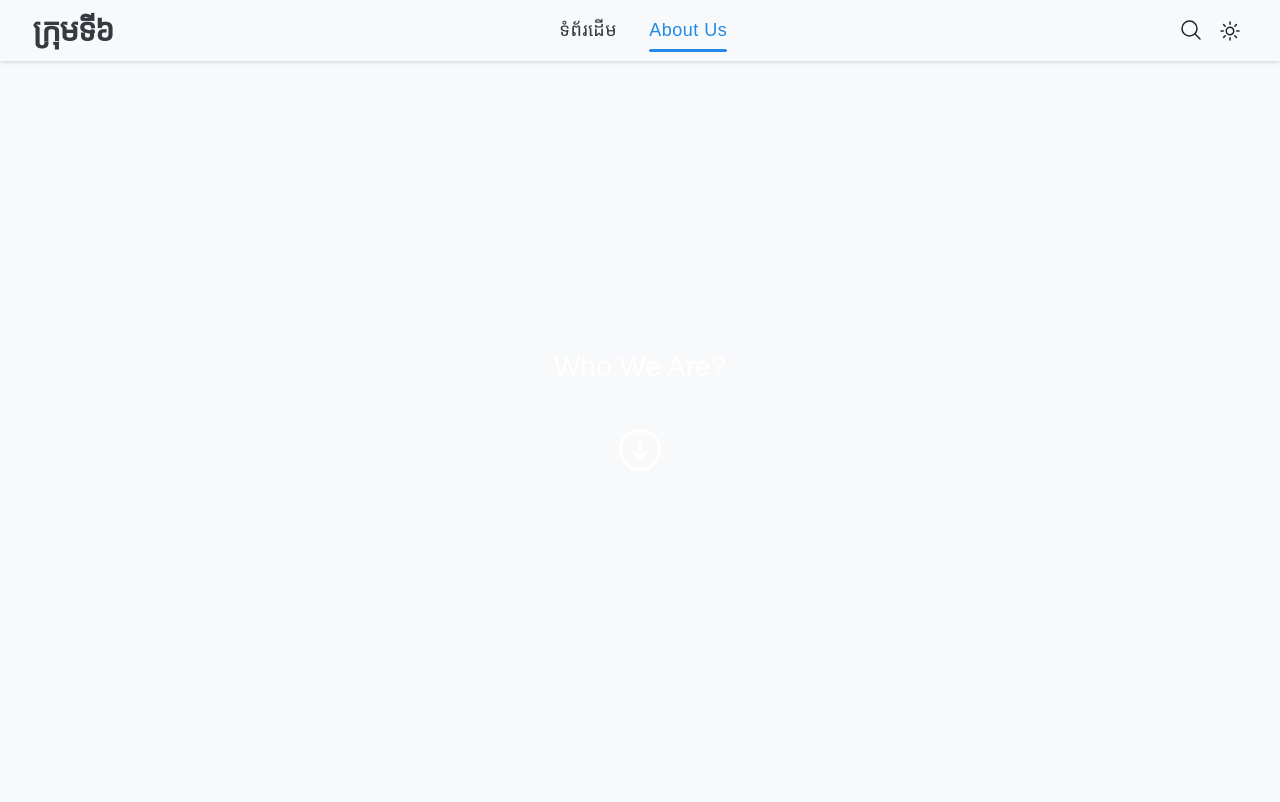
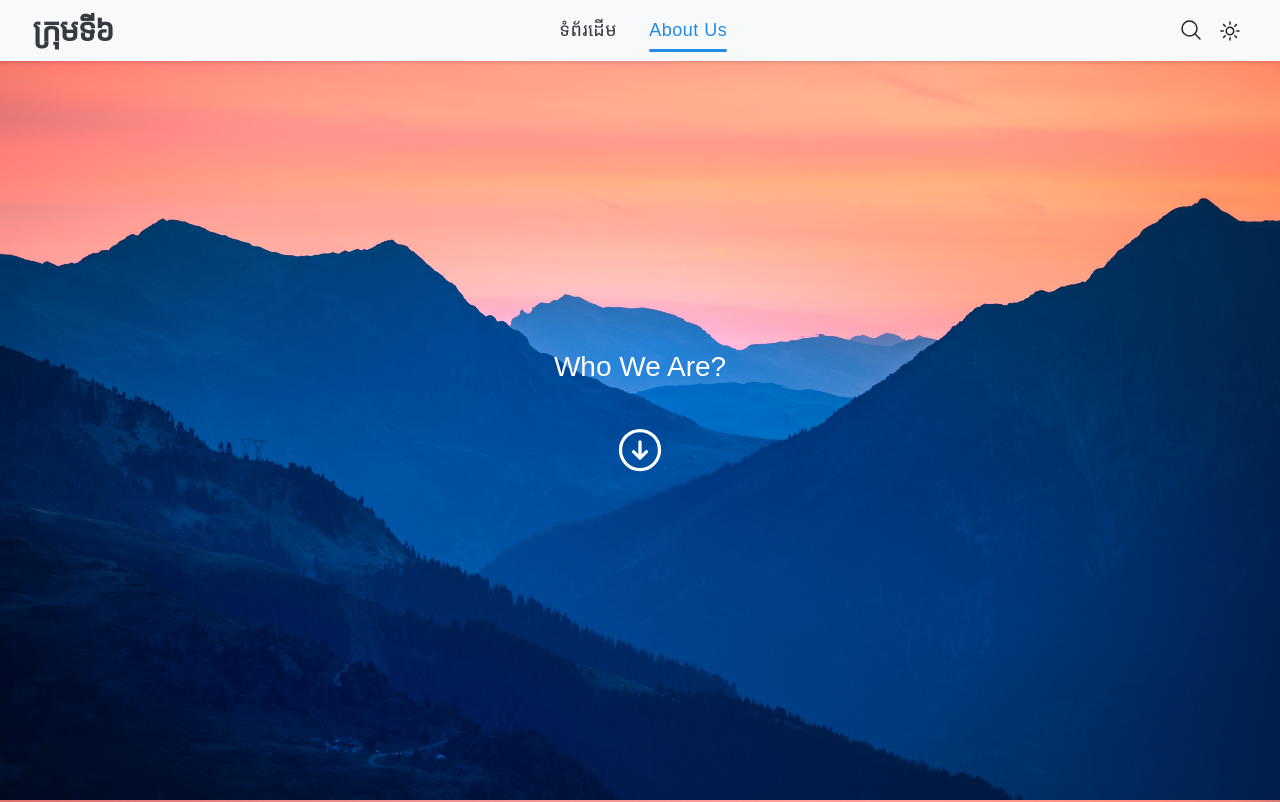
Before and after one commit to soeuksophanit/team-6-website-news, a plain HTML site: page about.html in a window 1280 px wide. Shown: the top 802 px of the page. Drawn offline with nearby package versions, Linux system fonts and the light colour scheme; a web font is replaced by a local one.

Commit message:
Update about.css

```diff
--- a/css/about.css
+++ b/css/about.css
@@ -1,5 +1,5 @@
 .back-img {
-  background-image: url(imgs/about-bg.jpg);
+  background-image: url(../imgs/about-bg.jpg);
   background-size: cover;
   background-position: center;
   background-attachment: fixed;
```
